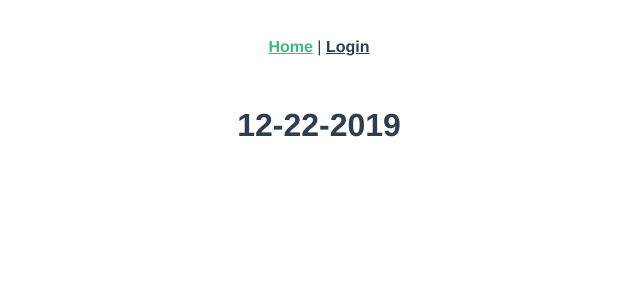
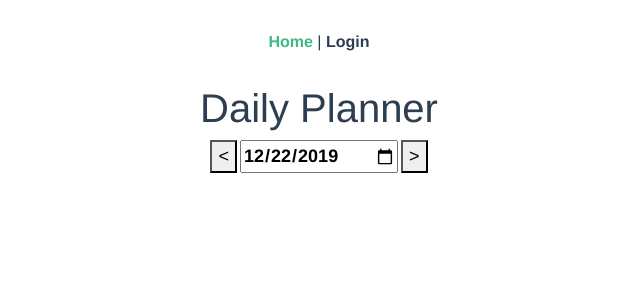
Before and after one commit to srad1292/daily-planner-ui, a Vue app: page /#/ in a window 1280 px wide. Shown: the top 300 px of the page, without its empty margins (321-961 px from the left). Built offline with nearby package versions, Linux system fonts and the light colour scheme.

Commit message:
Date Picker Setup

```diff
--- a/package.json
+++ b/package.json
@@ -11,6 +11,7 @@
     "bootstrap": "^4.4.1",
     "bootstrap-vue": "^2.1.0",
     "core-js": "^3.4.3",
+    "moment": "^2.24.0",
     "portal-vue": "^2.1.6",
     "vue": "^2.6.10",
     "vue-class-component": "^7.0.2",
@@ -42,7 +43,9 @@
       "@vue/prettier",
       "@vue/typescript"
     ],
-    "rules": {},
+    "rules": {
+      "no-console": "off"
+    },
     "parserOptions": {
       "parser": "@typescript-eslint/parser"
     }
--- a/src/main.ts
+++ b/src/main.ts
@@ -1,8 +1,14 @@
 import Vue from "vue";
 import App from "./App.vue";
 import router from "./router";
+import BootstrapVue from 'bootstrap-vue';
+import 'bootstrap/dist/css/bootstrap.css';
+import 'bootstrap-vue/dist/bootstrap-vue.css';
 
 Vue.config.productionTip = false;
+
+
+Vue.use(BootstrapVue);
 
 new Vue({
   router,
--- a/src/views/Home.vue
+++ b/src/views/Home.vue
@@ -1,32 +1,79 @@
 <template>
   <div class="home">
-    <div class="center">
-      <h1>12-22-2019</h1>
-      <!-- <form #dateForm="ngForm">
-        <input name="view-date" type="date" [(ngModel)]="pickerDate" required>
-        <button class="btn btn-primary" [disabled]="loadingActivities || deletingActivity || !dateForm.form.valid" (click)="changeDate()">Go To Date</button>
-      </form> -->
+    <div class="center date-container">
+      <h1>Daily Planner</h1>
+      <form>
+        <button class="arrow-button" v-on:click.stop.prevent="updateDate('last')" :disabled="loading">&lt;</button>
+        <input name="view-date" id="date-input" type="date" v-model="pickerDate" v-on:input="loadScheduleAndTasks(pickerDate)" :disabled="loading" required>
+        <button class="arrow-button" v-on:click.stop.prevent="updateDate('next')" :disabled="loading">&gt;</button>
+      </form>
     </div>
+
+    <template v-if="loading">
+      <div class="center">
+        Loading for: {{pickerDate}}
+      </div>
+    </template>
   </div>
 </template>
 
 <script lang="ts">
 
 import { Component, Prop, Vue } from 'vue-property-decorator';
+import moment from "moment";
 
 @Component
 export default class Home extends Vue {
-  header: string;
+  pickerDate: string;
+  loading: boolean = false;
 
   constructor() {
     super();
-    this.header = "Welcome to a single recipe view";
+    this.pickerDate = "2019-12-22";
   }
+
+  updateDate(direction: string) {
+    let newDate;
+    if(direction === "last") {
+      newDate = moment(this.pickerDate).subtract(1, 'days');
+    }
+    else {
+      newDate = moment(this.pickerDate).add(1, 'days');
+    }
+    this.pickerDate = newDate.format("YYYY-MM-DD");
+    this.loadScheduleAndTasks(newDate.format("YYYY-MM-DD"));
+  }
+
+  loadScheduleAndTasks(date: string) {
+    this.loading = true;
+    let delay = (time: number) => (result: any) => new Promise(resolve => setTimeout(() => resolve(result), time));
+
+    Promise.resolve("Data")
+      .then(delay(1500))
+      .then(result => this.loading = false);
+    }
 }
 </script>
 
 <style scoped>
+
+.date-container {
+  display: block;
+}
+
 .center {
   text-align: center;
 }
+
+.arrow-button {
+  margin-left: 3px;
+  margin-right: 3px;
+  font-size: large;
+}
+
+#date-input {
+  font-weight: bold;
+  font-size: large;
+}
+
 </style>
```
Also changed, not shown: 1 other file (tests, documents, lock files or other folders).
